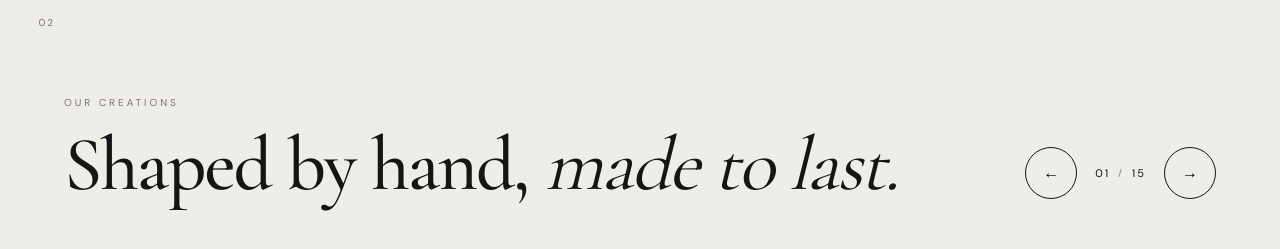
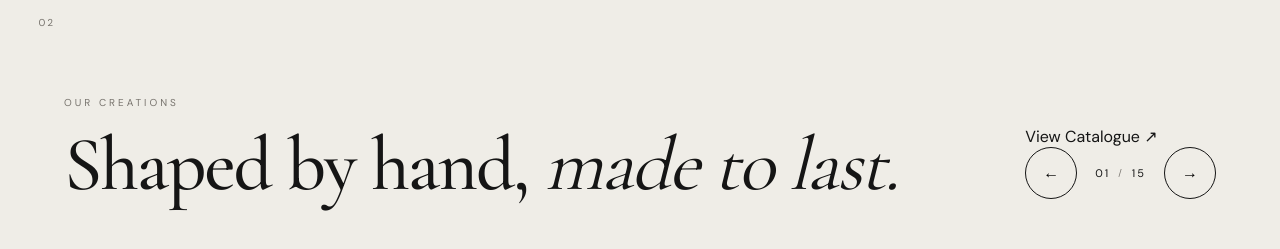
Before and after one commit to rathoreharsh2004/divinestone, a plain HTML site: page index.html in a window 1280 px wide. Shown: the part 1780-2029 px from the top of the page. Drawn offline with nearby package versions, Linux system fonts and the light colour scheme.

Commit message:
Update index.html

```diff
--- a/index.html
+++ b/index.html
@@ -254,6 +254,16 @@
         </div>
 
 
+        <div class="slider-actions">
+
+            <a href="assets/catalogue.pdf"
+               target="_blank"
+               rel="noopener"
+               class="catalogue-btn magnetic">
+                View Catalogue
+                <span>↗</span>
+            </a>
+
             <div class="slider-controls">
 
                 <button class="slider-btn prev magnetic">
@@ -273,6 +283,8 @@
                 <button class="slider-btn next magnetic">
                     →
                 </button>
+
+            </div>
 
         </div>
 
```
Lines whose indentation alone changed are shown as unchanged.
